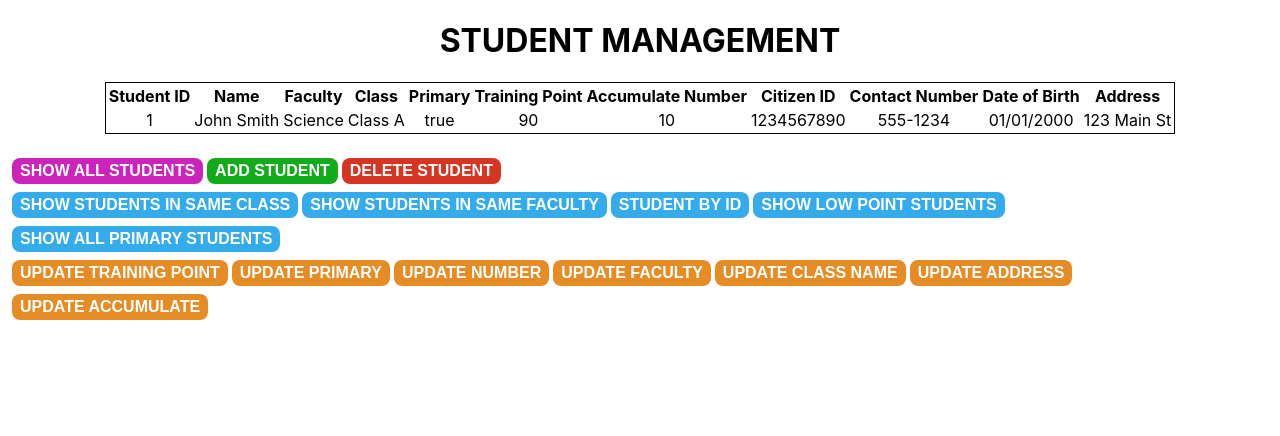
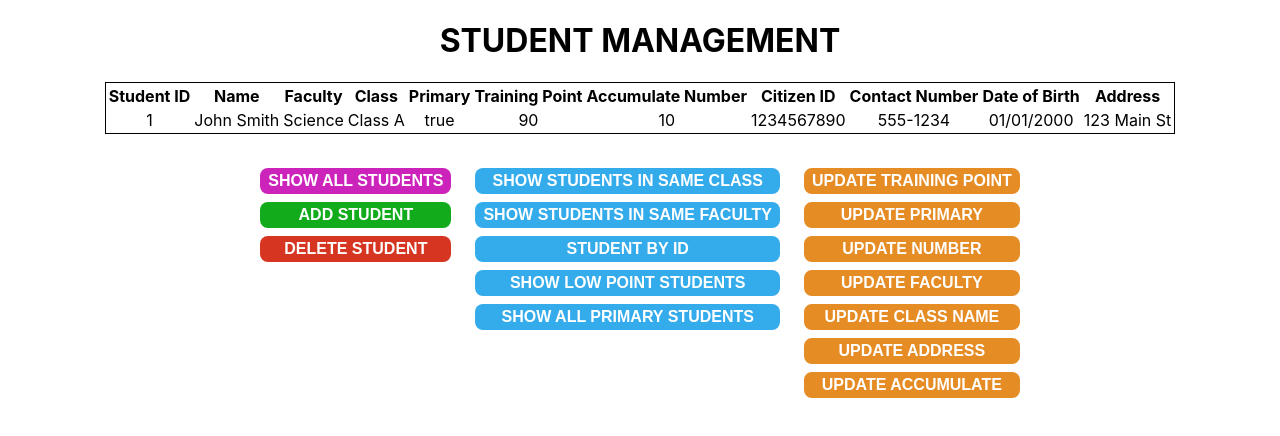
Before and after one commit to ng-anhhtuann/university-projects, a React (Create React App) app in the folder oop/student-management-fe/: page / in a window 1280 px wide. Shown: the top 436 px of the page. Built offline with nearby package versions, Linux system fonts and the light colour scheme.

Commit message:
Update CSS

```diff
--- a/oop/student-management-fe/src/App.css
+++ b/oop/student-management-fe/src/App.css
@@ -3,8 +3,10 @@
   padding-right: 10px;
 }
 .buttonContainer {
+  display: flex;
+  justify-content: center;
   flex-direction: row;
-  /* flex: 1 1 auto; */
+
 }
 .titleWrap {
   text-align: center;
@@ -21,6 +23,11 @@
   margin: 4px 2px;
   cursor: pointer;
   border-radius: 8px;
+}
+.mapContainer {
+  display: flex;
+  flex-direction: column;
+  margin: 10px;
 }
 .middlePos {
   display: flex;
```
